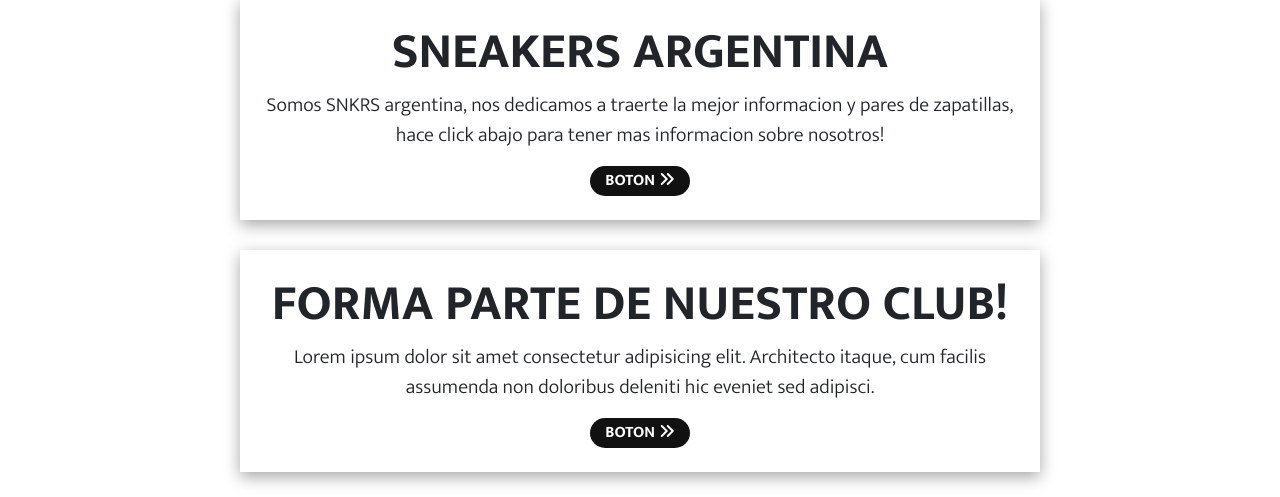
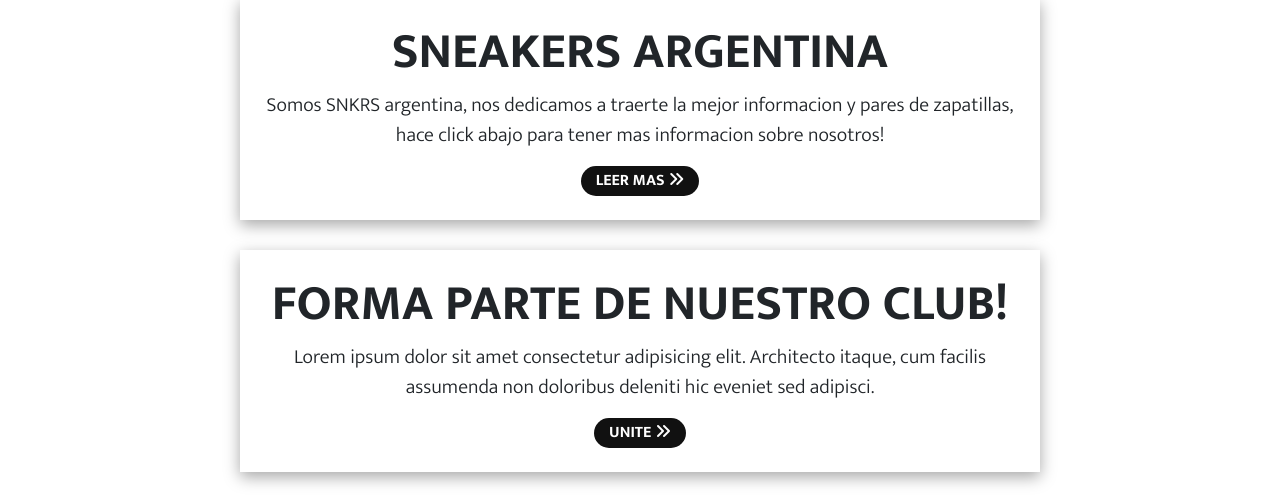
Before and after one commit to Tomalb1/SNK, a website: page index.html in a window 1280 px wide. Shown: the part 742-1239 px from the top of the page. Drawn offline with nearby package versions, Linux system fonts and the light colour scheme.

Commit message:
Boton de index arreglado

```diff
--- a/index.html
+++ b/index.html
@@ -164,8 +164,8 @@
             <article class="p-4">
               <h3 class="h1">Sneakers Argentina</h3>
               <p>Somos SNKRS argentina, nos dedicamos a traerte la mejor informacion y pares de zapatillas, hace click abajo para tener mas informacion sobre nosotros!</p>
-              <a  href="#" class="boton">
-                Boton <i class="fa-solid fa-angles-right"></i>
+              <a  href="pages/nosotros.html" class="boton">
+                Leer Mas <i class="fa-solid fa-angles-right"></i>
               </a>
             </article>
             <article class="p-4">
@@ -173,8 +173,8 @@
               <p>Lorem ipsum dolor sit amet consectetur adipisicing elit. Architecto itaque, cum facilis assumenda non doloribus deleniti hic eveniet sed adipisci.
               </p>
 
-              <a  href="#" class="boton">
-                Boton <i class="fa-solid fa-angles-right"></i>
+              <a  href="pages/unite.html" class="boton">
+                Unite <i class="fa-solid fa-angles-right"></i>
               </a>
 
             </article>
```
